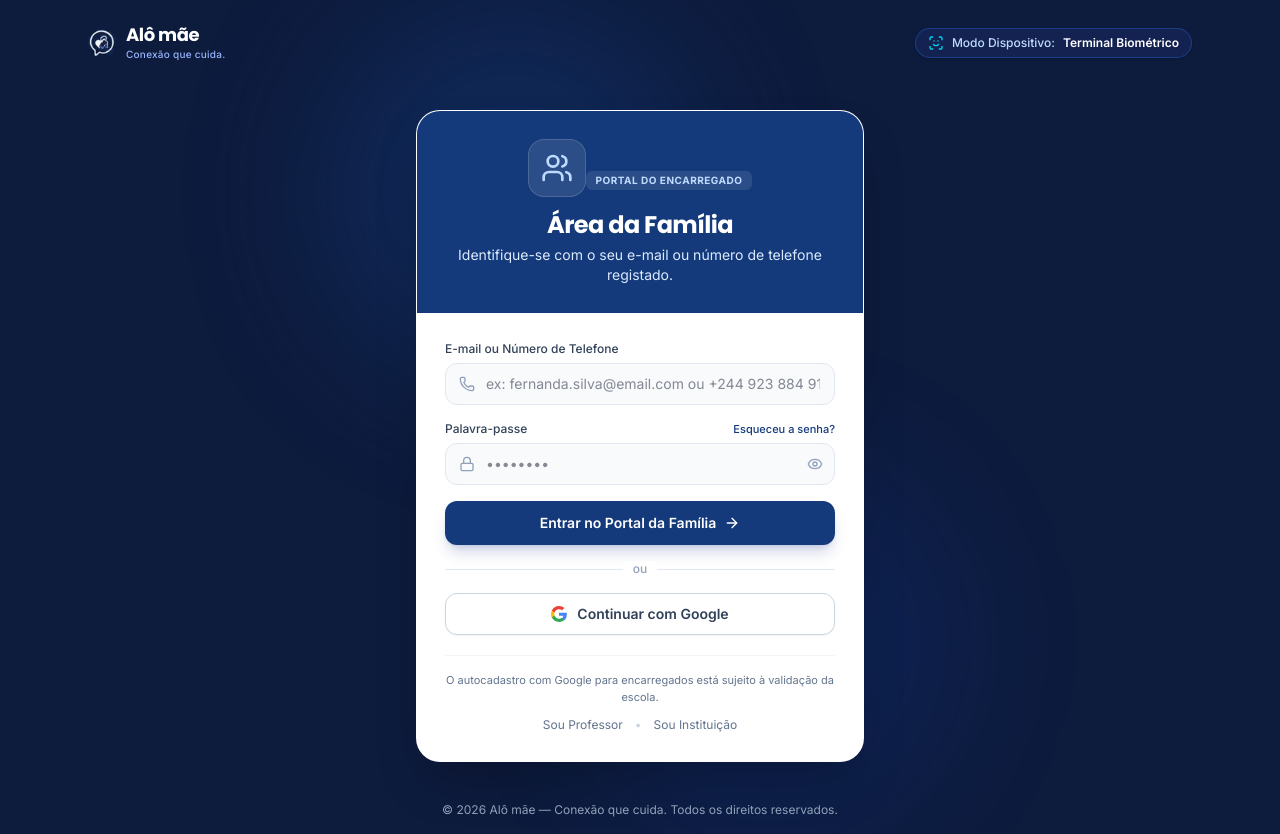
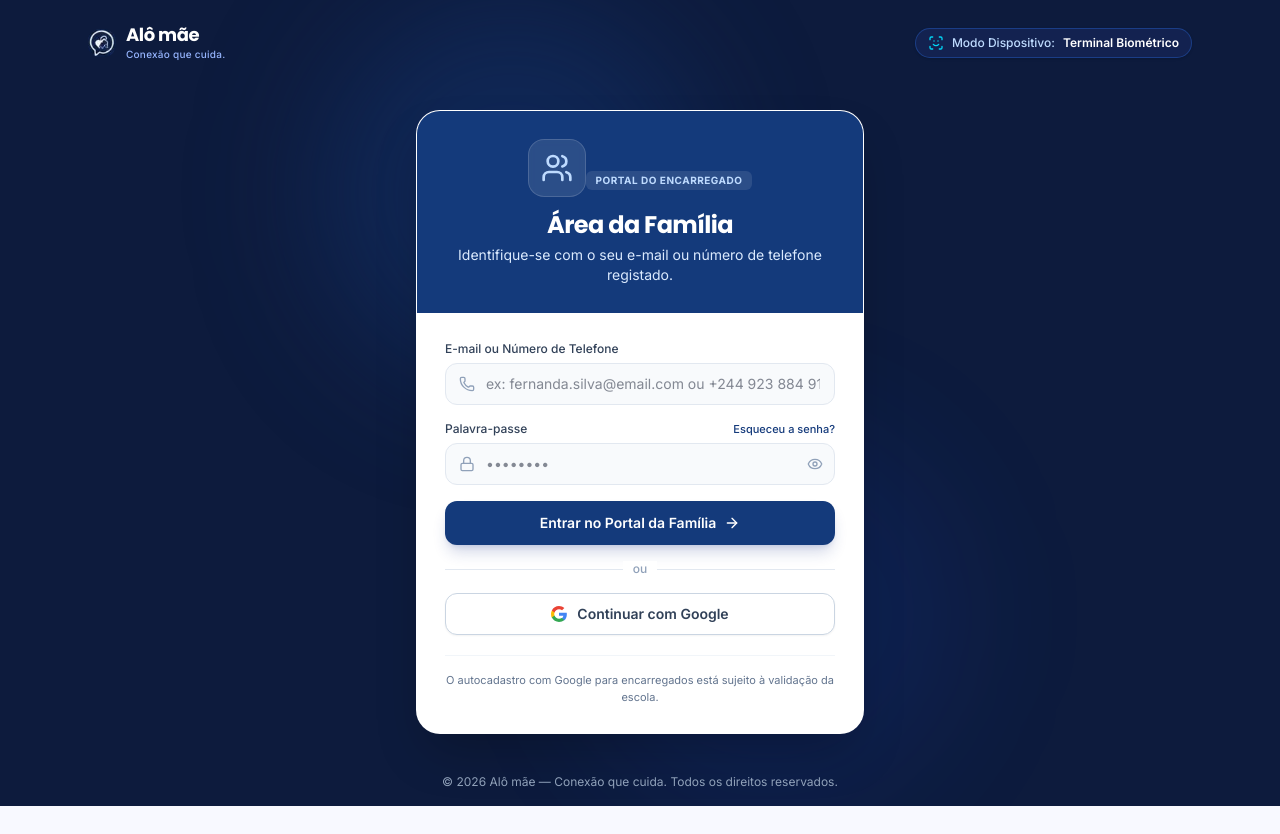
Before and after one commit to PauloInterlinkGlobal/alo-mae, a Next.js app: page /login in a window 1280 px wide. After the commit the page ends 806 px from the top, so only its background shows below. Built offline with nearby package versions, Linux system fonts and the light colour scheme; no server answers; the database is empty.

Commit message:
feat(login): update pending notice and hide staff links
Remove hardcoded fallback message for pending accounts to rely on API-provided feedback and hide administrative login links from the parent portal login page.

```diff
--- a/app/login/page.tsx
+++ b/app/login/page.tsx
@@ -61,7 +61,7 @@
         router.push('/pai/inicio');
       } else {
         // Pending, rejected, or suspended
-        setPendingNotice(result.message || 'Registo submetido. A sua conta aguarda aprovação pela administração escolar.');
+        setPendingNotice(result.message);
       }
     } catch (err: any) {
       setErrorMsg(err.message || 'Ocorreu um erro ao autenticar com o Google.');
@@ -342,7 +342,7 @@
               <p className="text-[11px] text-slate-500">
                 O autocadastro com Google para encarregados está sujeito à validação da escola.
               </p>
-              <div className="mt-3 flex items-center justify-center gap-3 text-xs">
+              <div className="mt-3 flex items-center justify-center gap-3 text-xs" hidden>
                 <Link href="/login-prof" className="text-slate-500 hover:text-[#143A7B]">
                   Sou Professor
                 </Link>
```
